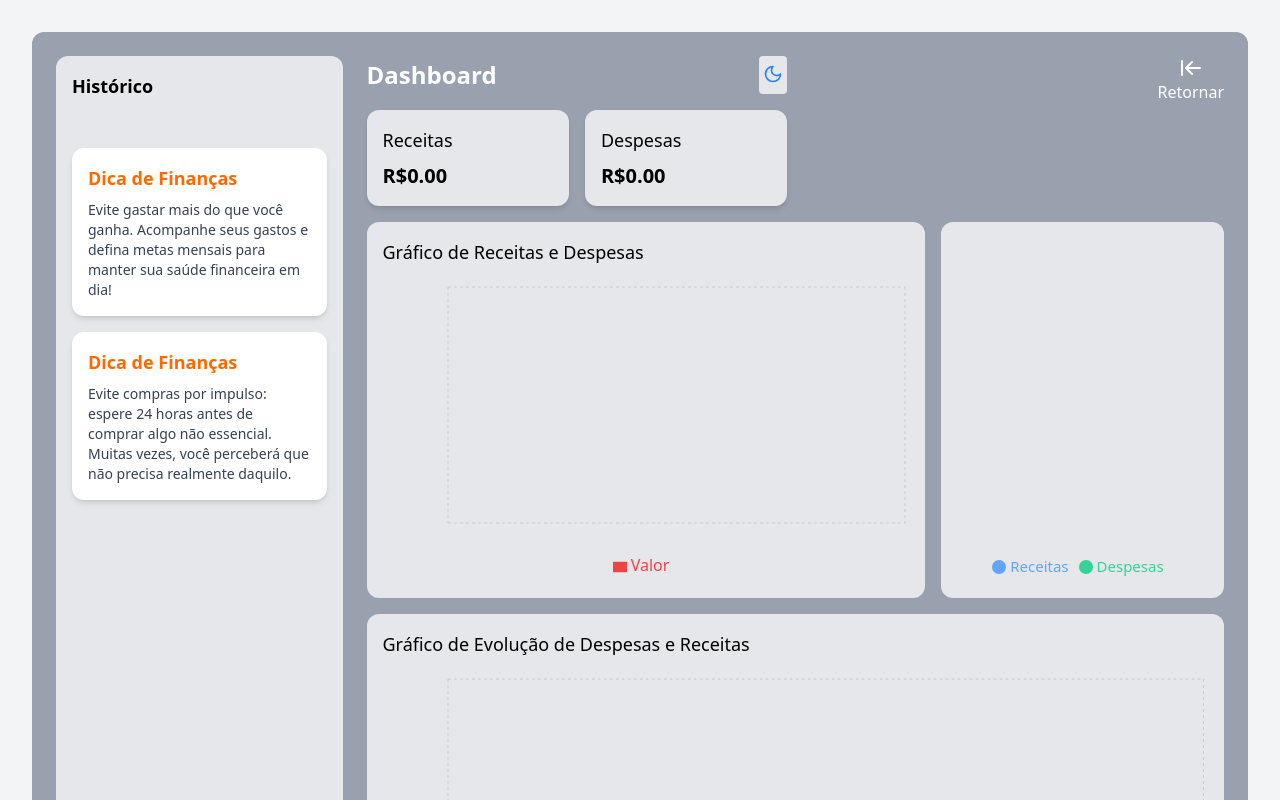
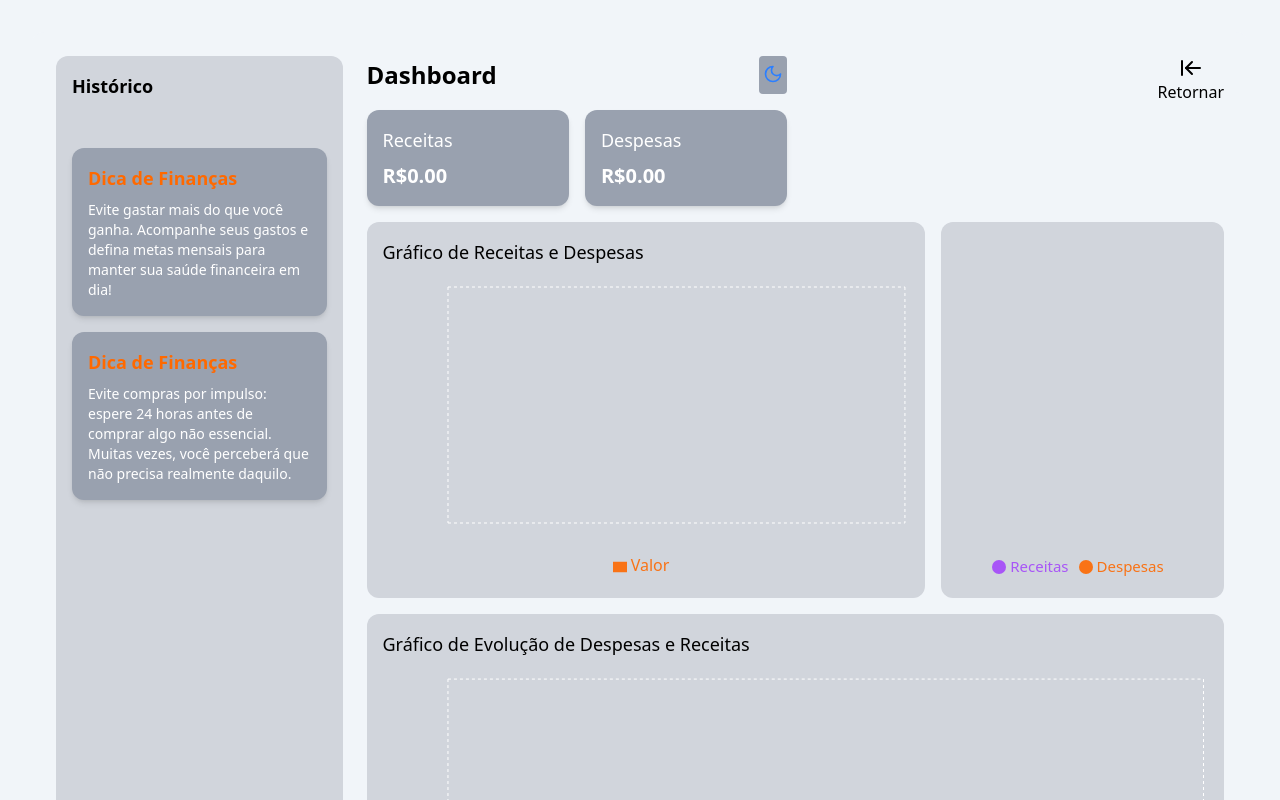
Before and after one commit to RafaelErnandes/dashboard, a React (Vite) app: page /dashboard in a window 1280 px wide. Shown: the top 800 px of the page. Built offline with nearby package versions, Linux system fonts and the light colour scheme.

Commit message:
altera cores da dashboard no light mode

```diff
--- a/src/pages/dashboard/components/dashboard-history/index.tsx
+++ b/src/pages/dashboard/components/dashboard-history/index.tsx
@@ -7,19 +7,21 @@ export const DashboardHistory = () => {
       {financeData.map((item, index) => (
         <div
           key={index}
-          className="bg-zinc-700 dark:bg-zinc-900 text-white p-4 rounded-lg shadow-md flex justify-between items-center"
+          className="bg-gray-400 dark:bg-zinc-900 text-white p-4 rounded-lg shadow-md flex justify-between items-center"
         >
           <div className="flex flex-col w-full space-y-1">
             <span className="font-semibold text-sm capitalize">
               {item.description}
             </span>
-            <span className="text-xs text-gray-400">{item.category}</span>
+            <span className="text-xs text-gray-600 dark:text-gray-400">
+              {item.category}
+            </span>
           </div>
           <div className="flex flex-col items-end">
             <span className="text-sm font-medium truncate">{`R$ ${
               item.value ? item.value : 0
             }`}</span>
-            <span className="text-xs text-gray-400">
+            <span className="text-xs text-gray-600 dark:text-gray-400">
               {item.date?.toLocaleString()}
             </span>
           </div>
--- a/src/pages/dashboard/components/dashboard-totals/index.tsx
+++ b/src/pages/dashboard/components/dashboard-totals/index.tsx
@@ -9,20 +9,20 @@ export const DashboardTotals = () => {
   return (
     <div className="w-full">
       <div className="flex items-center justify-between">
-        <h1 className="text-2xl font-semibold text-white">Dashboard</h1>
-        <div className="bg-gray-200 p-1 rounded-sm pt-2 dark:bg-zinc-700">
+        <h1 className="text-2xl font-semibold dark:text-white">Dashboard</h1>
+        <div className="bg-gray-400 p-1 rounded-sm pt-2  dark:bg-zinc-700">
           <ToggleTheme />
         </div>
       </div>
 
       <div className="flex gap-4 mt-4">
-        <div className="bg-gray-200 dark:bg-zinc-700 p-4 rounded-xl w-full dark:text-white shadow-md">
+        <div className="bg-gray-400 dark:bg-zinc-700 p-4 rounded-xl w-full text-white shadow-md">
           <span className="block text-lg font-medium mb-2">Receitas</span>
           <span className="text-xl font-bold">
             R${totalReceitas.toFixed(2)}
           </span>
         </div>
-        <div className="bg-gray-200 dark:bg-zinc-700 p-4 rounded-xl w-full dark:text-white shadow-md">
+        <div className="bg-gray-400 dark:bg-zinc-700 p-4 rounded-xl w-full text-white shadow-md">
           <span className="block text-lg font-medium mb-2">Despesas</span>
           <span className="text-xl font-bold">
             R${totalDespesas.toFixed(2)}
--- a/src/pages/dashboard/components/graphics/bar-graphic/index.tsx
+++ b/src/pages/dashboard/components/graphics/bar-graphic/index.tsx
@@ -27,17 +27,18 @@ export const BarGraphic = () => {
     type: item.type,
   }));
 
-  const barColor = isDark ? "#9333ea" : "#EF4444";
-  const StrokeColor = isDark ? "#f5f6f7" : "#000";
+  const barColor = isDark ? "#9333ea" : "#f97316";
+  const axisColor = isDark ? "#fff" : "#000";
+  const gridColor = isDark ? "#4b5563" : "#fff";
 
   return (
     <div className="flex flex-col w-full">
       <h2 className="text-lg mb-4">Gráfico de Receitas e Despesas</h2>
       <ResponsiveContainer width="100%" height={300}>
         <BarChart data={chartData}>
-          <CartesianGrid strokeDasharray="3 3" />
-          <XAxis dataKey="category" stroke={StrokeColor} />
-          <YAxis stroke={StrokeColor} />
+          <CartesianGrid strokeDasharray="3 3" stroke={gridColor} />
+          <XAxis dataKey="category" stroke={axisColor} />
+          <YAxis stroke={axisColor} />
           <Tooltip content={<CustomBarGraphicTooltip />} />
           <Legend />
           <Bar dataKey="value" name="Valor" fill={barColor} />
@@ -57,7 +58,10 @@ const CustomBarGraphicTooltip = ({
       <div className="p-4 bg-white dark:bg-zinc-800 flex flex-col gap-2 rounded-md shadow-lg">
         <p className="text-base">{label}</p>
         {payload.map((entry, index) => (
-          <p key={index} className="text-sm text-red-500 dark:text-purple-400">
+          <p
+            key={index}
+            className="text-sm text-orange-500 dark:text-purple-400"
+          >
             {entry.name}:<span className="ml-2">${entry.value}</span>
           </p>
         ))}
--- a/src/pages/dashboard/components/graphics/line-graphic/index.tsx
+++ b/src/pages/dashboard/components/graphics/line-graphic/index.tsx
@@ -26,18 +26,20 @@ export const LineGraphic = () => {
     type: item.type,
   }));
 
-  const lineColor = isDark ? "#3B82F6" : "#8B5CF6";
+  const lineColor = isDark ? "#3B82F6" : "#f97316";
+  const axisColor = isDark ? "#fff" : "#000";
+  const gridColor = isDark ? "#4b5563" : "#fff";
 
   return (
     <div className="flex flex-col w-full">
-      <h2 className="text-lg mb-4">
+      <h2 className="text-lg mb-4 ">
         Gráfico de Evolução de Despesas e Receitas
       </h2>
       <ResponsiveContainer width="100%" height={300}>
         <LineChart data={chartData}>
-          <CartesianGrid strokeDasharray="3 3" />
-          <XAxis dataKey="date" stroke="#737270" />
-          <YAxis stroke="#737270" />
+          <CartesianGrid strokeDasharray="3 3" stroke={gridColor} />
+          <XAxis dataKey="date" stroke={axisColor} />
+          <YAxis stroke={axisColor} />
           <Tooltip content={CustomLineGraphicTooltip} />
           <Line type="monotone" dataKey="value" stroke={lineColor} />
         </LineChart>
@@ -54,7 +56,7 @@ const CustomLineGraphicTooltip = ({
     return (
       <div className="p-4 bg-white dark:bg-zinc-800 flex flex-col gap-2 rounded-md shadow-lg">
         {payload.map((entry, index) => (
-          <p key={index} className="text-sm text-violet-500 dark:text-blue-500">
+          <p key={index} className="text-sm text-orange-500 dark:text-blue-500">
             {entry.name}:<span className="ml-2">${entry.value}</span>
           </p>
         ))}
--- a/src/pages/dashboard/components/graphics/pizza-graphic/index.tsx
+++ b/src/pages/dashboard/components/graphics/pizza-graphic/index.tsx
@@ -27,7 +27,7 @@ export const PizzaGraphic = () => {
     { name: "Despesas", value: totalDespesas },
   ];
 
-  const COLORS = isDark ? ["#2563EB", "#9333EA "] : ["#60A5FA", "#34D399 "];
+  const COLORS = isDark ? ["#2563EB", "#9333EA "] : ["#a855f7", "#f97316 "];
 
   return (
     <ResponsiveContainer width="100%" height="100%">
@@ -65,8 +65,8 @@ const CustomPizzaGraphicTooltip = ({
           const isReceita = entry.name === "Receitas";
 
           const textColor = isReceita
-            ? "text-blue-600 dark:text-blue-400"
-            : "text-emerald-400 dark:text-purple-400";
+            ? "text-violet-500 dark:text-blue-400"
+            : "text-orange-500 dark:text-purple-400";
 
           return (
             <p key={index} className={`text-sm ${textColor}`}>
--- a/src/pages/dashboard/index.tsx
+++ b/src/pages/dashboard/index.tsx
@@ -15,30 +15,32 @@ export const DashboardPage = () => {
   };
 
   return (
-    <div className=" p-8 bg-gray-100 dark:bg-zinc-800">
-      <div className="flex flex-row w-full min-h-screen rounded-xl p-6 bg-gray-400 dark:bg-zinc-900  dark:text-white gap-6">
-        <div className="w-1/4 bg-gray-200 dark:bg-zinc-800 p-4 rounded-xl">
-          <h2 className="text-lg font-semibold mb-4">Histórico</h2>
+    <div className=" p-8 bg-slate-100 dark:bg-zinc-900">
+      <div className="flex flex-row w-full min-h-screen rounded-xl p-6 bg-slate-100 dark:bg-zinc-900  dark:text-white gap-6">
+        <div className="w-1/4 bg-gray-300 dark:bg-zinc-800 p-4 rounded-xl">
+          <h2 className="text-lg dark:text-white font-semibold mb-4">
+            Histórico
+          </h2>
           <div className="flex-1 overflow-y-auto mb-4 space-y-4 max-h-[calc(100vh-270px)] rounded-xl scrollbar-thin scrollbar-thumb-gray-400 dark:scrollbar-thumb-zinc-500 scrollbar-track-transparent">
             <div className="pr-2">
               <DashboardHistory />
             </div>
           </div>
 
-          <div className="p-4 bg-white dark:bg-zinc-900 rounded-xl shadow-md">
+          <div className="p-4 bg-gray-400 dark:bg-zinc-900 rounded-xl shadow-md">
             <h3 className="text-lg font-semibold text-orange-500 dark:text-purple-400 mb-2">
               Dica de Finanças
             </h3>
-            <p className="text-sm text-gray-700 dark:text-gray-300">
+            <p className="text-sm text-white dark:text-gray-300">
               Evite gastar mais do que você ganha. Acompanhe seus gastos e
               defina metas mensais para manter sua saúde financeira em dia!
             </p>
           </div>
-          <div className="p-4 mt-4 bg-white dark:bg-zinc-900 rounded-xl shadow-md">
+          <div className="p-4 mt-4 bg-gray-400 dark:bg-zinc-900 rounded-xl shadow-md">
             <h3 className="text-lg font-semibold text-orange-500 dark:text-purple-400 mb-2">
               Dica de Finanças
             </h3>
-            <p className="text-sm text-gray-700 dark:text-gray-300">
+            <p className="text-sm text-white dark:text-gray-300">
               Evite compras por impulso: espere 24 horas antes de comprar algo
               não essencial. Muitas vezes, você perceberá que não precisa
               realmente daquilo.
@@ -51,7 +53,7 @@ export const DashboardPage = () => {
             <div className="flex items-start justify-end ">
               <Button
                 type="button"
-                className="flex flex-col items-center text-white"
+                className="flex flex-col items-center dark:text-white"
                 onClick={handleReturn}
               >
                 <ArrowLeftToLine className=" cursor-pointer" />
@@ -60,14 +62,14 @@ export const DashboardPage = () => {
             </div>
           </div>
           <div className="flex gap-4 g-[3000px]">
-            <div className="w-4/5 bg-gray-200 dark:bg-zinc-800 p-4 rounded-xl">
+            <div className="w-4/5 bg-gray-300 dark:bg-zinc-800 p-4 rounded-xl">
               <BarGraphic />
             </div>
-            <div className="w-2/5 bg-gray-200 dark:bg-zinc-800 p-4 rounded-xl text-[15px]">
+            <div className="w-2/5 bg-gray-300 dark:bg-zinc-800 p-4 rounded-xl text-[15px]">
               <PizzaGraphic />
             </div>
           </div>
-          <div className="w-full bg-gray-200 dark:bg-zinc-800 p-4 rounded-xl">
+          <div className="w-full bg-gray-300 dark:bg-zinc-800 p-4 rounded-xl">
             <LineGraphic />
           </div>
         </div>
```
